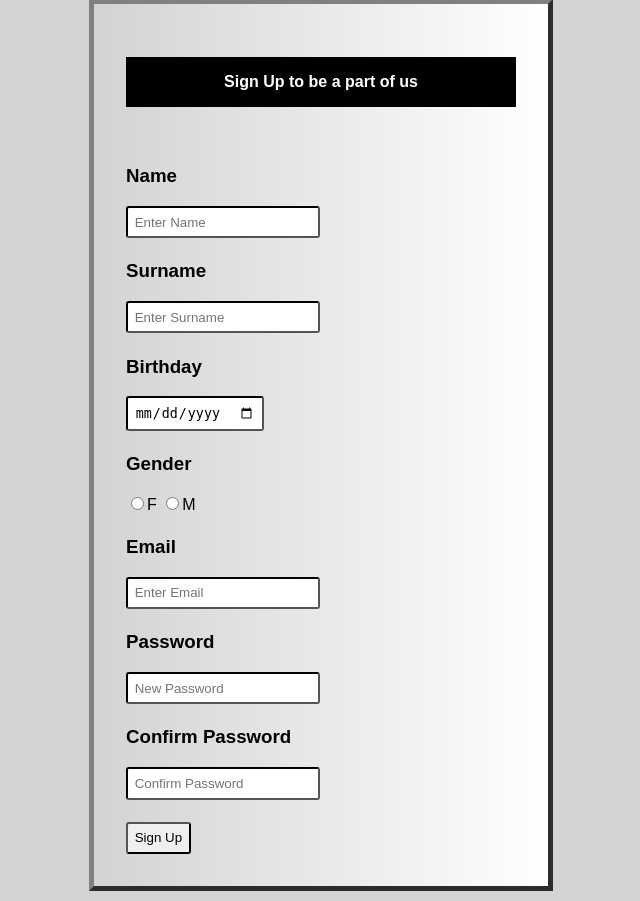
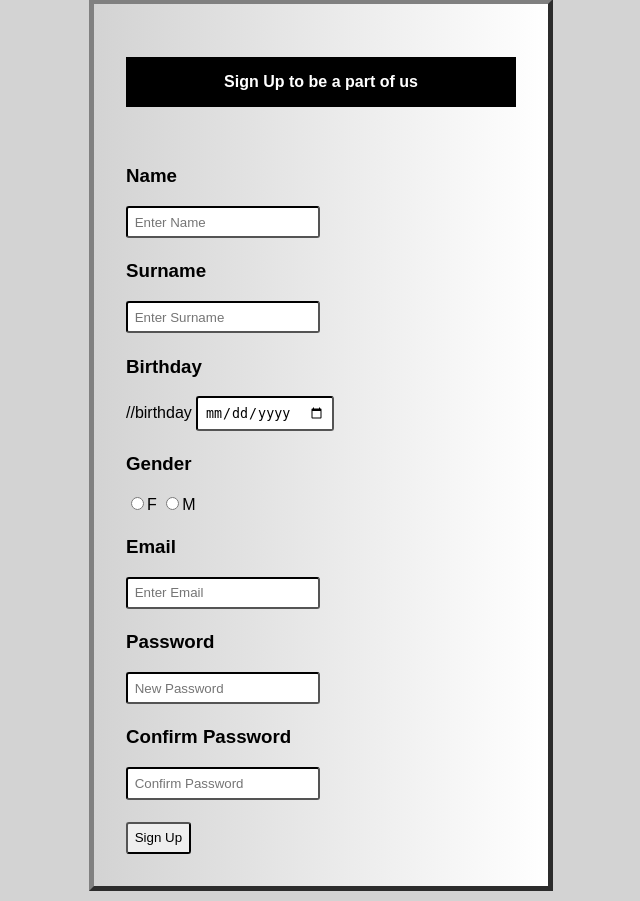
Before and after one commit to rinalutolli/PHP_2020_Gr31, a PHP site: page /ushtrime/signupE.php in a window 1280 px wide. Shown: the part 37-938 px from the top of the page, without its empty margins (319-959 px from the left). Run offline with PHP 8.4, Linux system fonts and the light colour scheme; data that the repository does not hold is empty; a stand-in replaces the project's code that opens the database connection; some libraries are stand-ins or nearby versions.

Commit message:
Update signupE.php

```diff
--- a/signupE.php
+++ b/signupE.php
@@ -113,7 +113,7 @@ $(document).ready(function(){
     }
 }
 ?></h5>
- <h3><b>Birthday</b></h3>
+ <h3><b>Birthday</b></h3> //birthday
   <input type="date" id="birthday" name="birthday">
   <h5 style="color:red">
   <?php
```
